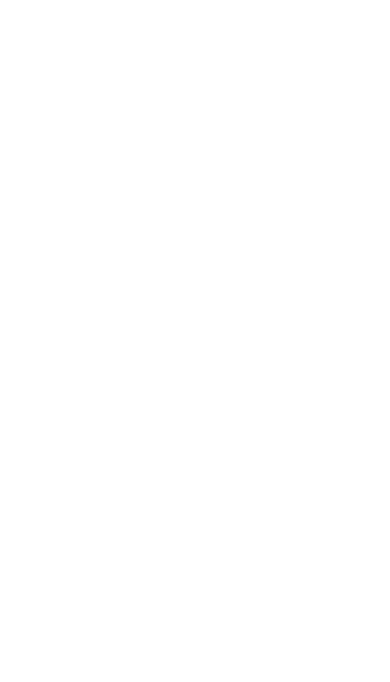
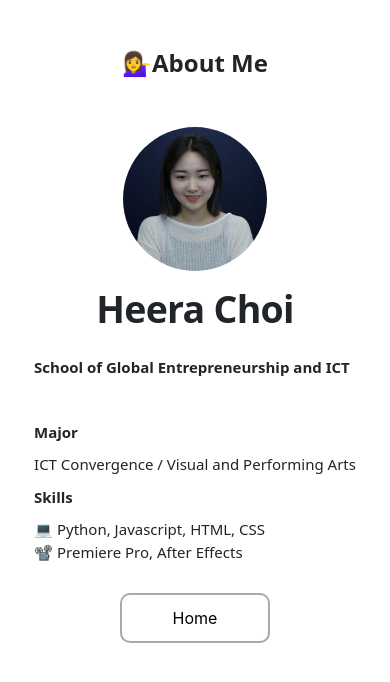
Before and after one commit to Heeeera/first-project, a Next.js app: page /information in a window 390 px wide. Shown: the top 682 px of the page. Built offline with nearby package versions, Linux system fonts and the light colour scheme.

Commit message:
Fix layout for mobile Add about me

```diff
--- a/components/Button.js
+++ b/components/Button.js
@@ -6,14 +6,14 @@ function Button({name, url}) {
         <Link href={url} passHref>
             <button
                 style={{
-                    width: '180px',
+                    width: '150px',
                     height: '50px',
                     backgroundColor: 'white',
                     border: '2px solid darkgray',
                     borderRadius: '10px',
                     margin: '10px',
                     marginTop: '10px',
-                    fontFamily: 'NanumSquare',
+                    fontFamily: '-apple-system, BlinkMacSystemFont, Segoe UI, Roboto, Oxygen, Ubuntu, Cantarell, Fira Sans, Droid Sans, Helvetica Neue, sans-serif',
                     fontSize: '16px'
                 }}
             >{name}</button>
--- a/components/layout.module.css
+++ b/components/layout.module.css
@@ -6,7 +6,6 @@
     flex-direction: column;
     align-items: center;
     justify-content: center;
-    min-height: 100vh;
 }
 
 .header {
--- a/pages/information.js
+++ b/pages/information.js
@@ -1,8 +1,27 @@
+import Head from 'next/head';
+import Layout from '../components/layout';
+import Button from '../components/Button';
+import utilStyles from '../styles/utils.module.css';
+
+
 function Information() {
     return (
-        <>
-
-        </>
+        <div className={utilStyles.mainContainer}>
+            <div style={{minHeight:'15vh'}} className={utilStyles.favContainer}>
+                <div> 💁‍♀️About Me</div>
+            </div>
+            <Layout home>
+                <div className={utilStyles.contentTitle}>School of Global Entrepreneurship and ICT</div><br/>
+                <section className={utilStyles.contents}>
+                    <div className={utilStyles.contentTitle}>Major</div>
+                    <div>ICT Convergence / Visual and Performing Arts</div>
+                    <div className={utilStyles.contentTitle}>Skills</div>
+                    <div>💻 Python, Javascript, HTML, CSS</div>
+                    <div>📽️ Premiere Pro, After Effects</div>
+                </section>
+                <div className={utilStyles.button}><Button name="Home" url="/"/></div>
+            </Layout>
+        </div>
     );
 };
 
--- a/styles/globals.css
+++ b/styles/globals.css
@@ -2,7 +2,7 @@ html,
 body {
   padding: 0;
   margin: 0;
-  font-family: 'NanumSquare', -apple-system, BlinkMacSystemFont, Segoe UI, Roboto, Oxygen,
+  font-family: -apple-system, BlinkMacSystemFont, Segoe UI, Roboto, Oxygen,
   Ubuntu, Cantarell, Fira Sans, Droid Sans, Helvetica Neue, sans-serif;
   line-height: 1.6;
   font-size: 15px;
--- a/styles/utils.module.css
+++ b/styles/utils.module.css
@@ -53,11 +53,12 @@
     flex-direction: column;
     align-items: center;
     text-align: center;
+    max-width: 24vw;
 }
 
 .txtContainer {
     margin-top: 15px;
-    font-size: 24px;
+    font-size: 20px;
     font-weight: bold;
 }
 
@@ -75,6 +76,28 @@
     color: #666;
 }
 
-/* .button {
+.contents {
+    display: flex;
+    flex-direction: column;
+}
 
-} */
+.contentTitle {
+    font-size: 15px;
+    font-weight: bold;
+    padding: 10px 0 10px;
+}
+
+.button {
+    display: flex;
+    justify-content: center;
+    align-items: center;
+    padding-top: 20px;
+}
+
+.mainContainer {
+    min-height: 100vh;
+    max-width: 90vw;
+    margin: 0 auto 0;
+    display: flex;
+    flex-direction: column;
+}
```
Also changed, not shown: pages/favorite.js (+15 -21 lines), pages/index.js (+7 -5 lines).
